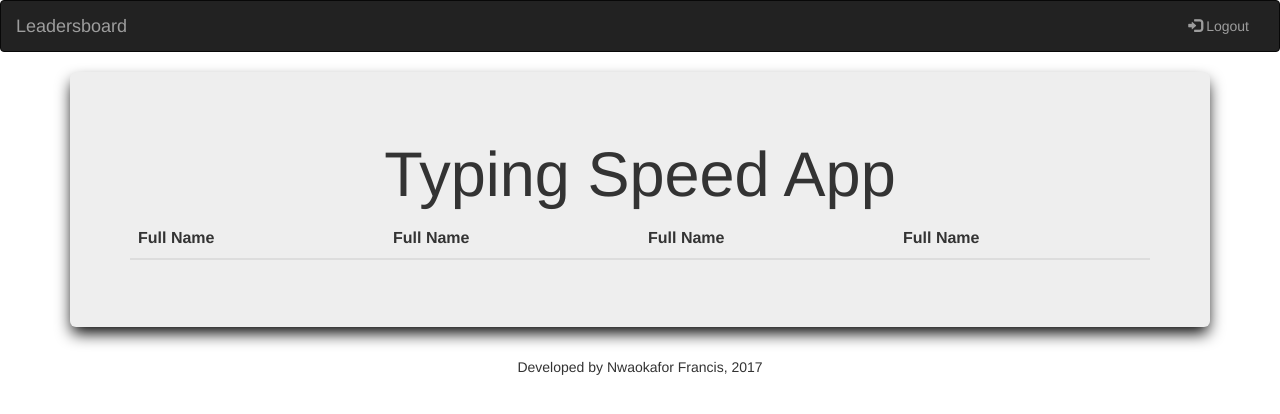
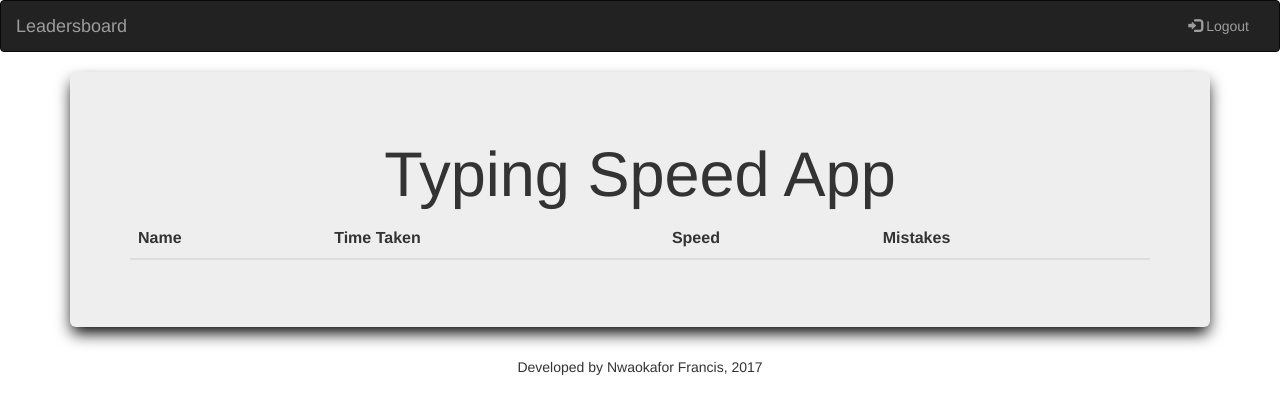
Before and after one commit to rider149/bc-18-typingspeedapp, a website: page public/leadersboard.html in a window 1280 px wide. Drawn offline with nearby package versions, Linux system fonts and the light colour scheme; no server answers.

Commit message:
Added better formating to the leadersboard tables

```diff
--- a/public/js/leadership.js
+++ b/public/js/leadership.js
@@ -21,8 +21,8 @@ var username = localStorage.getItem("username");
         	console.log(customer);
         	console.log(userDetails[customer])
         	// for(details in userDetails[customer]) {
-        		var tdFN = document.createElement('TD');
-			  tdFN.innerHTML = userDetails[customer]['profilePic'];
+     //    		var tdFN = document.createElement('TD');
+			  // tdFN.innerHTML = userDetails[customer]['profilePic'];
 
 			  var tdLN = document.createElement('TD');
 			  tdLN.innerHTML = userDetails[customer]['displayname'];
@@ -37,7 +37,7 @@ var username = localStorage.getItem("username");
 			  tdM.innerHTML = userDetails[customer]['mistake'];
 
 			  var tr = document.createElement('TR');
-			  tr.appendChild(tdFN);
+			  // tr.appendChild(tdFN);
 			  tr.appendChild(tdLN);
 			  tr.appendChild(tdT);
 			  tr.appendChild(tdW);
--- a/public/leadersboard.html
+++ b/public/leadersboard.html
@@ -55,15 +55,13 @@
 	<table class="table table-striped">
   <thead>
     <tr>
-      <th>Full Name</th>
-      <th>Full Name</th>
-      <th>Full Name</th>
-      <th>Full Name</th>
+      <th>Name</th>
+      <th>Time Taken</th>
+      <th>Speed</th>
+      <th>Mistakes</th>
     </tr>
   </thead>
   <tbody>
-    <tr id="scoreList">
-    </tr>
     <tr id="scoreList">
     </tr>
     <tr id="scoreList">
```
